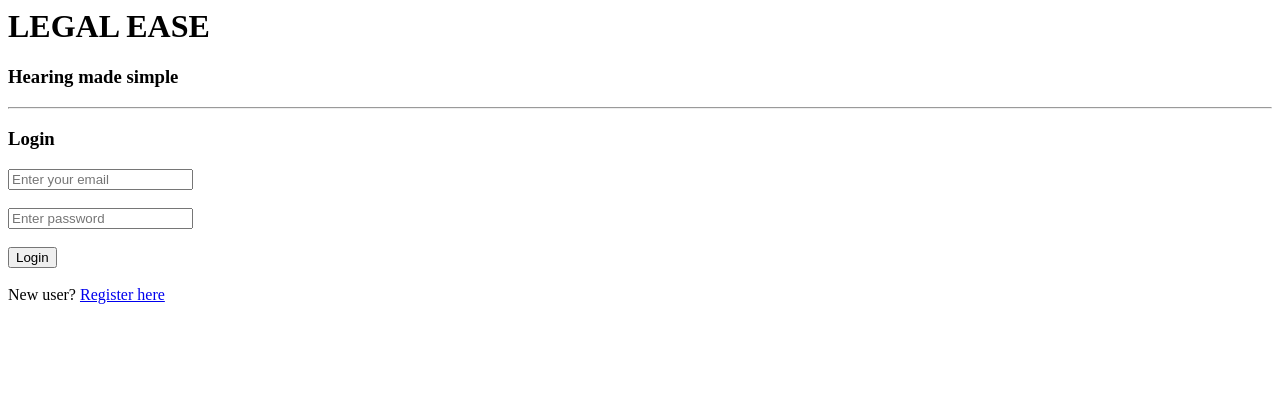
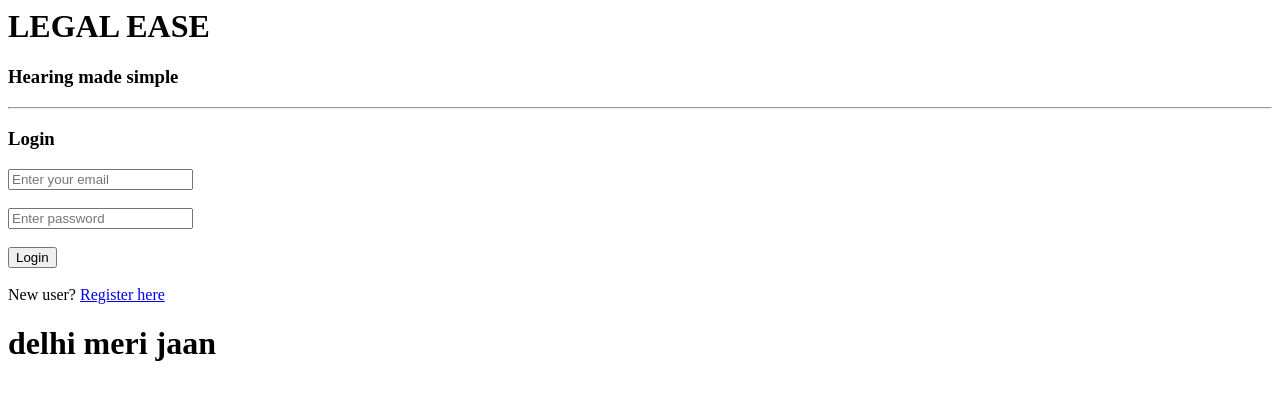
Before and after one commit to Atharvsingh23/Legal_aid, a plain HTML site: page casemanager/index.html in a window 1280 px wide. Drawn offline with Linux system fonts and the light colour scheme.

Commit message:
Update index.html

```diff
--- a/casemanager/index.html
+++ b/casemanager/index.html
@@ -20,6 +20,7 @@
       /><br /><br />
       <button>Login</button><br /><br />
       New user? <a href="#">Register here</a>
+      <h1> delhi meri jaan </h1>
     </form>
   </body>
 </html>
```
